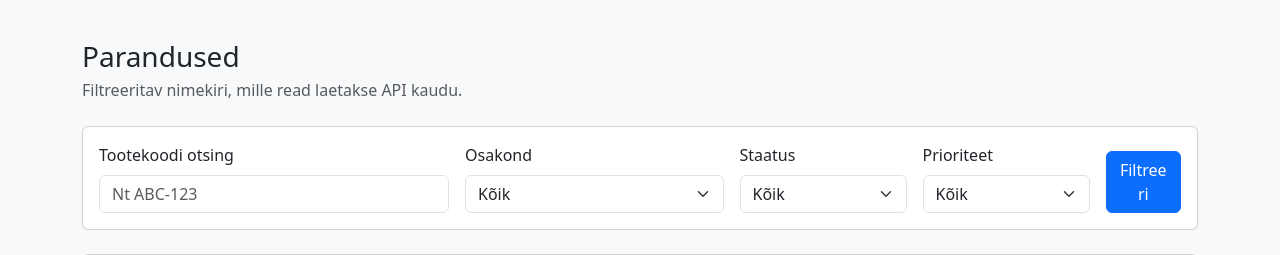
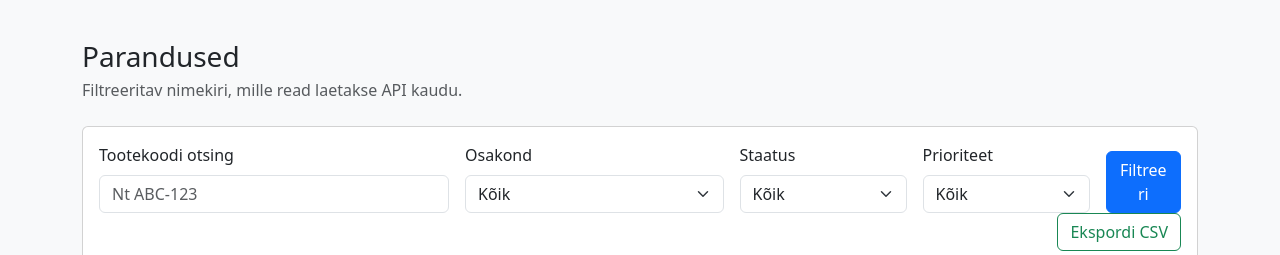
Before and after one commit to jarmo164/RepairPlan, a Django app: page /repairs/ in a window 1280 px wide. Shown: the part 56-311 px from the top of the page. Run offline with Django 5.2, Linux system fonts and the light colour scheme; a user stored in the database is signed in; tables that the repository leaves empty hold one stand-in row (values such as "Sample post").

Commit message:
feat: add filtered CSV export for P2-23

```diff
--- a/repairs/urls.py
+++ b/repairs/urls.py
@@ -11,6 +11,7 @@ from .views import (
     RepairCreateView,
     RepairDetailApiView,
     RepairDetailView,
+    RepairExportCsvView,
     RepairHistoryApiView,
     RepairListView,
     RepairPriorityChangeApiView,
@@ -30,6 +31,7 @@ urlpatterns = [
     path('repairs/<int:pk>/edit/', RepairUpdateView.as_view(), name='repair-update'),
     path('health/', HealthcheckView.as_view(), name='health'),
     path('api/repairs/', RepairsApiView.as_view(), name='api-repairs'),
+    path('api/repairs/export/', RepairExportCsvView.as_view(), name='api-repairs-export'),
     path('api/repairs/my-work/', MyWorkApiView.as_view(), name='api-my-work'),
     path('api/repairs/<int:pk>/', RepairDetailApiView.as_view(), name='api-repair-detail'),
     path('api/repairs/<int:pk>/assign/', RepairAssignApiView.as_view(), name='api-repair-assign'),
--- a/repairs/views.py
+++ b/repairs/views.py
@@ -1,10 +1,11 @@
+import csv
 import json
 from django.contrib import messages
 from django.contrib.auth import get_user_model
 from django.contrib.auth.mixins import LoginRequiredMixin
 from django.core.exceptions import ValidationError
 from django.core.paginator import Paginator
-from django.http import JsonResponse
+from django.http import HttpResponse, JsonResponse
 from django.shortcuts import get_object_or_404, redirect, render
 from django.views import View
 from rest_framework import status
@@ -141,6 +142,29 @@ class RepairUpdateView(LoginRequiredMixin, View):
             except ValidationError as exc:
                 form.add_error(None, exc.message)
         return render(request, self.template_name, {'form': form, 'page_title': f'Muuda parandust #{repair.pk}', 'mode': 'update', 'repair': repair})
+
+
+class RepairExportCsvView(LoginRequiredMixin, View):
+    def get(self, request):
+        queryset = filter_repairs_for_user(request.user, request.GET)
+        response = HttpResponse(content_type='text/csv; charset=utf-8')
+        response['Content-Disposition'] = 'attachment; filename="repairplan-repairs.csv"'
+
+        writer = csv.writer(response)
+        writer.writerow(['ID', 'Tootekood', 'Kogus', 'Klient/grupp', 'Osakond', 'Staatus', 'Prioriteet', 'Parandaja', 'Loodud'])
+        for repair in queryset:
+            writer.writerow([
+                repair.id,
+                repair.product_code,
+                repair.quantity,
+                repair.client_or_group,
+                repair.department.name,
+                repair.get_status_display(),
+                repair.get_priority_display(),
+                repair.assigned_to.username if repair.assigned_to else '',
+                repair.created_at.isoformat(),
+            ])
+        return response
 
 
 class RepairsApiView(APIView):
--- a/templates/repairs/repair_list.html
+++ b/templates/repairs/repair_list.html
@@ -46,6 +46,10 @@
         <button class="btn btn-primary w-100" type="submit">Filtreeri</button>
       </div>
     </form>
+  <div class="col-md-12 d-flex justify-content-end">
+        <a class="btn btn-outline-success" id="export-repairs-link" href="/api/repairs/export/">Ekspordi CSV</a>
+      </div>
+    </form>
   </div>
 </div>
 
@@ -86,6 +90,7 @@
   const prevBtn = document.getElementById('repairs-prev-page');
   const nextBtn = document.getElementById('repairs-next-page');
   const summary = document.getElementById('repairs-pagination-summary');
+  const exportLink = document.getElementById('export-repairs-link');
   let currentPage = 1;
 
   function statusBadge(label) { return `<span class="badge text-bg-secondary">${label}</span>`; }
@@ -94,6 +99,7 @@
   async function loadPage(page = 1) {
     currentPage = page;
     const params = new URLSearchParams(new FormData(form));
+    exportLink.href = `/api/repairs/export/?${params.toString()}`;
     params.set('page', String(page));
     params.set('ordering', '-created_at');
     const data = await RepairPlanApi.get(`/api/repairs/?${params.toString()}`);
```
